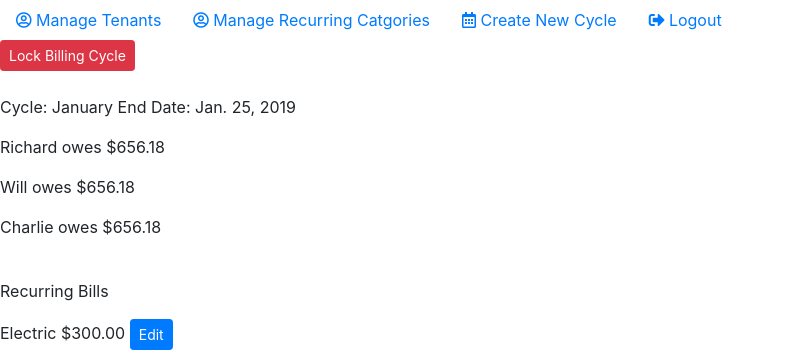
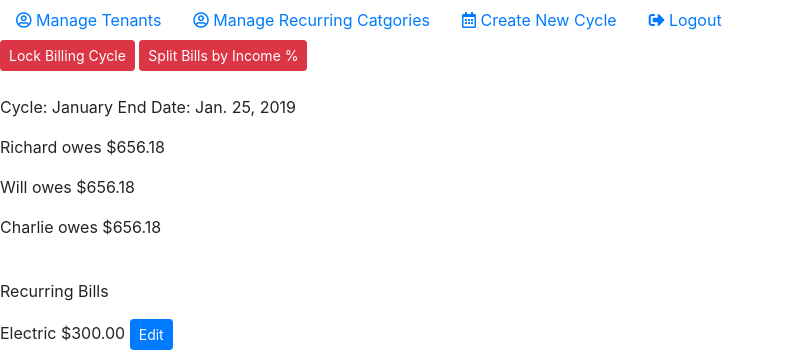
Before and after one commit to rjlancaster/ponyUp, a Django app: page /cycleDetail/1 in a window 1280 px wide. Shown: the part 56-418 px from the top of the page, without its empty margins (0-785 px from the left). Run offline with Django 3.2, Linux system fonts and the light colour scheme; a user stored in the database is signed in; data comes from the database, SQL or seed files in the repository; both versions use the stored data as it was after the commit; some libraries are stand-ins or nearby versions.

Commit message:
Now able to split bills by household income percentage

```diff
--- a/cycles/models.py
+++ b/cycles/models.py
@@ -15,6 +15,7 @@ class Cycle(models.Model):
     name = models.CharField(max_length=100)
     inactive = models.BooleanField(default=None, null=False)
     endDate = models.DateField(default=None)
+    split = models.IntegerField(default=0)
 
     def __str__(self):
       return f'{self.name}'
--- a/cycles/templates/cycles/cycleDetail.html
+++ b/cycles/templates/cycles/cycleDetail.html
@@ -8,6 +8,14 @@
 
 {% if cycle.inactive == 1 %}
 <a href="{% url 'cycles:cycleLock' cycle.id %}"><button class="btn btn-primary btn-sm">Unlock Billing Cycle</button></a>
+{% endif %}
+
+{% if cycle.split == 0 %}
+<a href="{% url 'cycles:percentSplit' cycle.id %}"><button class="btn btn-danger btn-sm">Split Bills by Income %</button></a>
+{% endif %}
+
+{% if cycle.split == 1 %}
+<a href="{% url 'cycles:percentSplit' cycle.id %}"><button class="btn btn-primary btn-sm">Split Bills Evenly</button></a>
 {% endif %}
 
 <br>
@@ -23,12 +31,20 @@
 
 <p>Cycle: {{ cycle.name }} End Date: {{ cycle.endDate }} </p>
 
-
-{% if cycle.inactive == 0 %}
+{% if cycle.split == 0 %}
 {% for tenant in currentTenants %}
 <p>{{ tenant.name }} owes ${{ duePerTenant|floatformat:2 }}</p>
 {% endfor %}
+{% endif %}
+
+{% if cycle.split == 1 %}
+{% for tenant, due in percentAmtDue.items %}
+<p>{{ tenant }} owes ${{ due|floatformat:2 }}</p>
+{% endfor %}
+{% endif %}
+
 <br>
+{% if cycle.inactive == 0 %}
 <p>Recurring Bills</p>
 {% for bill in recurringBills%}
 
@@ -39,7 +55,8 @@
 
 Total due for Recurring Bills: ${{ recurringBillsDue.amount__sum|floatformat:2 }}
 <br>
-<a href="{% url 'cycles:addRecurringFormDetail' cycle.id %}"><button class="btn btn-primary btn-sm">Add Recurring Bill</button></a>
+<a href="{% url 'cycles:addRecurringFormDetail' cycle.id %}"><button class="btn btn-primary btn-sm">Add Recurring
+        Bill</button></a>
 <br>
 <br>
 <br>
@@ -59,12 +76,7 @@ Total due for billing cycle: ${{ allBillsDue.amount__sum|floatformat:2 }}
 {% endif %}
 
 
-
 {% if cycle.inactive == 1 %}
-{% for tenant in currentTenants %}
-<p>{{ tenant.name }} owes ${{ duePerTenant|floatformat:2 }}</p>
-{% endfor %}
-<br>
 <p>Recurring Bills</p>
 {% for bill in recurringBills%}
 
--- a/cycles/urls.py
+++ b/cycles/urls.py
@@ -31,6 +31,7 @@ urlpatterns = [
     path('addOneTimeForm/<int:cycle_id>', views.addOneTimeForm, name='addOneTimeForm'),
     path('addOneTime/<int:cycle_id>', views.addOneTime, name='addOneTime'),
     path('cycleLock/<int:cycle_id>', views.cycleLock, name='cycleLock'),
+    path('percentSplit/<int:cycle_id>', views.percentSplit, name='percentSplit'),
     path("newCycleForm/", views.newCycleForm, name="newCycleForm"),
     path("newCycle/", views.newCycle, name="newCycle"),
 ]
--- a/cycles/views/__init__.py
+++ b/cycles/views/__init__.py
@@ -1,4 +1,4 @@
 from .auth import index, register, login_user, user_logout
-from .cyclelist import cyclelist, deleteCycle, cycleDetail, editBill, editBillForm, deleteBill, addOneTimeForm, addOneTime, addRecurringFormDetail, addRecurringDetail, newCycleForm, newCycle, cycleLock
+from .cyclelist import cyclelist, deleteCycle, cycleDetail, editBill, editBillForm, deleteBill, addOneTimeForm, addOneTime, addRecurringFormDetail, addRecurringDetail, newCycleForm, newCycle, cycleLock, percentSplit
 from .tenantlist import tenantlist, deleteTenant, editTenant, editTenantForm, addTenant, addTenantForm
 from .recurringlist import recurringlist, deleteRecurring, editRecurring, editRecurringForm, addRecurring, addRecurringForm
--- a/cycles/views/cyclelist.py
+++ b/cycles/views/cyclelist.py
@@ -6,37 +6,53 @@ from ..models import Cycle, Tenant, tenantCycle, Bills, Recurring
 from cycles.forms import CycleForm, TenantForm
 from django.db import connection
 
+
 def cyclelist(request):
     cycles = Cycle.objects.all().order_by('-endDate')
     context = {'cycles': cycles}
     return render(request, 'cycles/cyclelist.html', context)
 
+
 def cycleDetail(request, cycle_id):
     managerId = request.user.id
     recurringBills = Bills.objects.filter(recurring=1, cycle=cycle_id)
-    recurringBillsDue = Bills.objects.filter(recurring=1, cycle=cycle_id).aggregate(Sum('amount'))
+    recurringBillsDue = Bills.objects.filter(
+        recurring=1, cycle=cycle_id).aggregate(Sum('amount'))
     oneTimeBills = Bills.objects.filter(recurring=0, cycle=cycle_id)
-    oneTimeBillsDue = Bills.objects.filter(recurring=0, cycle=cycle_id).aggregate(Sum('amount'))
+    oneTimeBillsDue = Bills.objects.filter(
+        recurring=0, cycle=cycle_id).aggregate(Sum('amount'))
     cycle = get_object_or_404(Cycle, pk=cycle_id)
     allBillsDue = Bills.objects.filter(cycle=cycle_id).aggregate(Sum('amount'))
     allBillsDueInt = allBillsDue['amount__sum']
     tenants = Tenant.objects.filter(deletedOn=None, pk=managerId)
     currentTenants = Tenant.objects.filter(cycle=cycle_id)
-    currentTenantsIncome = Tenant.objects.filter(cycle=cycle_id).aggregate(Sum('income'))
+    currentTenantsIncome = Tenant.objects.filter(
+        cycle=cycle_id).aggregate(Sum('income'))
     currentTenantsIncomeInt = currentTenantsIncome['income__sum']
-    for tenant in currentTenants:
-        incomePercent = tenant.income/currentTenantsIncomeInt
-        percentAmtDue = allBillsDueInt*incomePercent
-        print(percentAmtDue)
+    percentAmtDueSplit = dict()
+    duePerTenant = list()
     numberOfTenants = Tenant.objects.filter(cycle=cycle_id).count()
     if allBillsDueInt == None:
         allBillsDueInt = 0
-    if numberOfTenants == 1:
-        duePerTenant = allBillsDueInt
-    else:
-        duePerTenant = allBillsDueInt/numberOfTenants
-    context = {'recurringBills' : recurringBills, 'recurringBillsDue': recurringBillsDue, 'allBillsDue': allBillsDue, 'oneTimeBillsDue': oneTimeBillsDue, 'oneTimeBills' : oneTimeBills, 'cycle': cycle, 'tenants': tenants, 'currentTenants': currentTenants, 'duePerTenant': duePerTenant, 'percentAmtDue': percentAmtDue}
+
+    if cycle.split == 0:
+        for tenant in currentTenants:
+            if numberOfTenants == 1:
+                duePerTenant = allBillsDueInt
+            else:
+                duePerTenant = allBillsDueInt/numberOfTenants
+
+    elif cycle.split == 1:
+        for tenant in currentTenants:
+            tenantName = tenant.name
+            incomePercent = tenant.income/currentTenantsIncomeInt
+            percentAmtDue = allBillsDueInt*incomePercent
+            percentAmtDueSplit[tenantName] = percentAmtDue
+
+    context = {'recurringBills': recurringBills, 'recurringBillsDue': recurringBillsDue, 'allBillsDue': allBillsDue, 'oneTimeBillsDue': oneTimeBillsDue,
+               'oneTimeBills': oneTimeBills, 'cycle': cycle, 'tenants': tenants, 'currentTenants': currentTenants, 'duePerTenant': duePerTenant, 'percentAmtDue': percentAmtDueSplit}
     return render(request, 'cycles/cycleDetail.html', context)
+
 
 def cycleLock(request, cycle_id):
     cycle = get_object_or_404(Cycle, pk=cycle_id)
@@ -47,6 +63,17 @@ def cycleLock(request, cycle_id):
         cycle.inactive = 0
         cycle.save()
     return HttpResponseRedirect(reverse('cycles:cycleDetail', args=(cycle.id,)))
+
+def percentSplit(request, cycle_id):
+    cycle = get_object_or_404(Cycle, pk=cycle_id)
+    if cycle.split == 0:
+        cycle.split = 1
+        cycle.save()
+    elif cycle.split == 1:
+        cycle.split = 0
+        cycle.save()
+    return HttpResponseRedirect(reverse('cycles:cycleDetail', args=(cycle.id,)))
+
 
 def deleteCycle(request, cycle_id):
     '''
@@ -69,10 +96,12 @@ def deleteCycle(request, cycle_id):
     cycle.delete()
     return HttpResponseRedirect(reverse('cycles:cyclelist'))
 
+
 def editBillForm(request, bill_id):
     billRow = get_object_or_404(Bills, pk=bill_id)
     context = {'billRow': billRow}
     return render(request, 'cycles/editBillForm.html', context)
+
 
 def editBill(request, bill_id):
     """R Lancaster[This method is executed when the user saves the updated user settings on the user settings update form page]
@@ -89,42 +118,48 @@ def editBill(request, bill_id):
     bill.save()
     return HttpResponseRedirect(reverse('cycles:cycleDetail', args=(bill.cycle.id,)))
 
+
 def deleteBill(request, bill_id):
     bill = Bills.objects.get(pk=bill_id)
     bill.delete()
     return HttpResponseRedirect(reverse('cycles:cycleDetail', args=(bill.cycle.id,)))
+
 
 def addRecurringFormDetail(request, cycle_id):
     cycle = get_object_or_404(Cycle, pk=cycle_id)
     context = {'cycle': cycle}
     return render(request, 'cycles/addRecurringFormDetail.html', context)
 
+
 def addRecurringDetail(request, cycle_id):
     name = request.POST['name']
     amount = request.POST['amount']
     new_tenant = Bills.objects.create(
-        name = name,
-        amount = amount,
-        recurring = 1,
-        cycle = Cycle.objects.get(pk=cycle_id)
+        name=name,
+        amount=amount,
+        recurring=1,
+        cycle=Cycle.objects.get(pk=cycle_id)
     )
     return HttpResponseRedirect(reverse('cycles:cycleDetail', args=(cycle_id, )))
+
 
 def addOneTimeForm(request, cycle_id):
     cycle = get_object_or_404(Cycle, pk=cycle_id)
     context = {'cycle': cycle}
     return render(request, 'cycles/addOneTimeForm.html', context)
 
+
 def addOneTime(request, cycle_id):
     name = request.POST['name']
     amount = request.POST['amount']
     new_tenant = Bills.objects.create(
-        name = name,
-        amount = amount,
-        recurring = 0,
-        cycle = Cycle.objects.get(pk=cycle_id)
+        name=name,
+        amount=amount,
+        recurring=0,
+        cycle=Cycle.objects.get(pk=cycle_id)
     )
     return HttpResponseRedirect(reverse('cycles:cycleDetail', args=(cycle_id, )))
+
 
 def newCycleForm(request):
     cycle_form = CycleForm()
@@ -134,32 +169,35 @@ def newCycleForm(request):
     context = {'cycle_form': cycle_form.as_p(), 'tenants': tenants}
     return render(request, 'cycles/newCycleForm.html', context)
 
+
 def newCycle(request):
     name = request.POST['name']
     inactive = 0
     year = request.POST['endDate_year']
     month = request.POST['endDate_month']
     day = request.POST['endDate_day']
-    endDate = year + "-"  + month + "-" + day
+    endDate = year + "-" + month + "-" + day
+    split = 0
     with connection.cursor() as cursor:
         # raw SQL - Variable names reference the database table columns
-        cursor.execute("INSERT into cycles_cycle VALUES(%s, %s, %s, %s)", [None, name, inactive, endDate])
+        cursor.execute("INSERT into cycles_cycle VALUES(%s, %s, %s, %s, %s)", [
+                       None, name, inactive, endDate, split])
     newCycleId = cursor.lastrowid
     newCycle = Cycle.objects.get(pk=newCycleId)
     tenantId = request.POST.getlist('tenant[]')
     for tenants in tenantId:
         tenant = Tenant.objects.get(pk=tenants)
         newTenantCycle = tenantCycle.objects.create(
-            cycle = newCycle,
-            tenant = tenant
+            cycle=newCycle,
+            tenant=tenant
         )
     repeatBills = Recurring.objects.all()
     print(repeatBills)
     for bill in repeatBills:
         newBillCycle = Bills.objects.create(
-            name = bill.name,
-            amount = 0.00,
-            recurring = 1,
-            cycle = newCycle
+            name=bill.name,
+            amount=0.00,
+            recurring=1,
+            cycle=newCycle
         )
     return HttpResponseRedirect(reverse('cycles:cycleDetail', args=(newCycleId, )))
```
Also changed, not shown: db.sqlite3.
